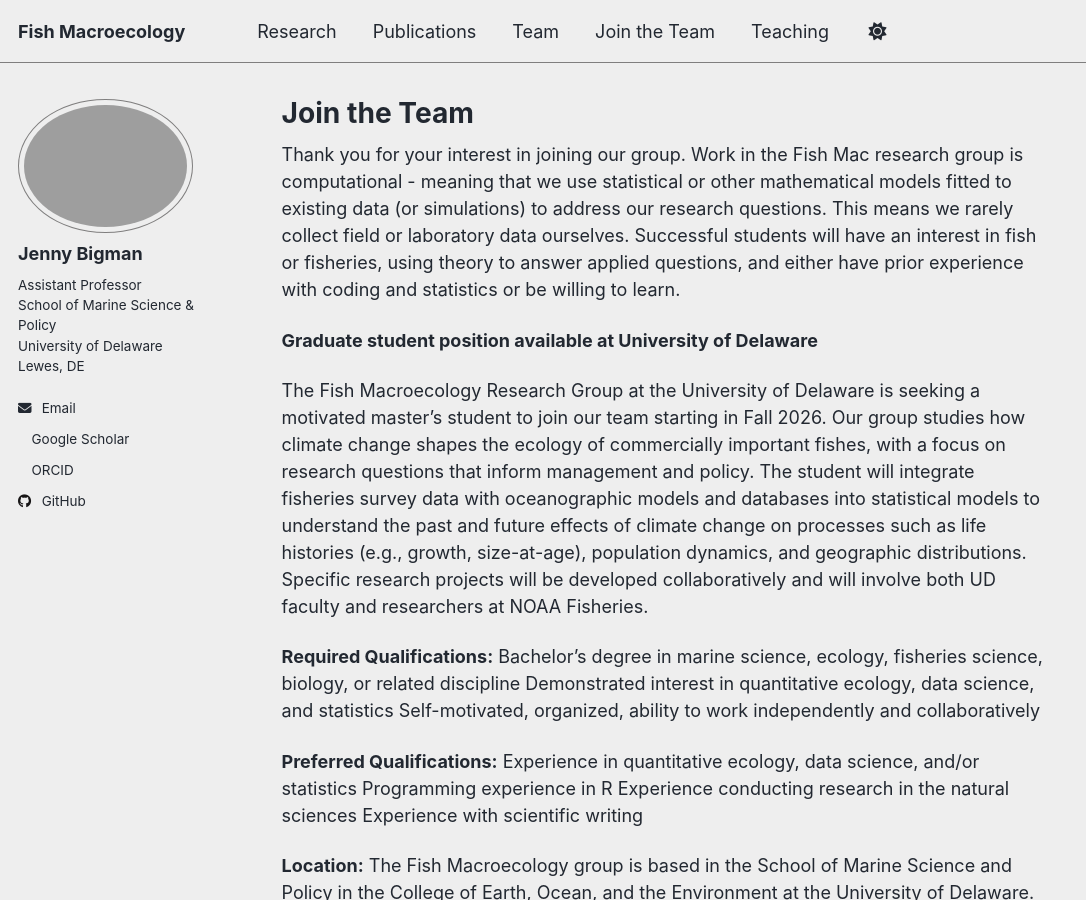
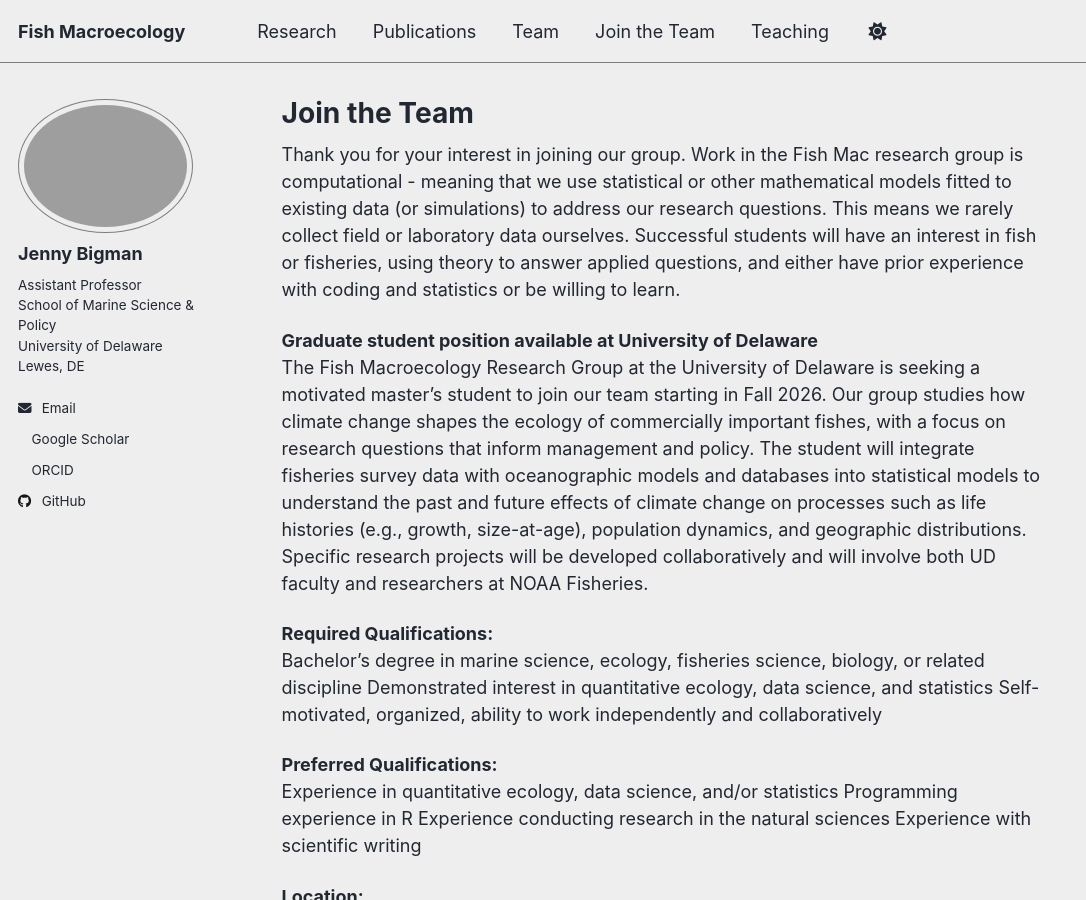
Before and after one commit to jennybigman/jennybigman.github.io, a Jekyll site: the page built from _pages/join the team.md, in a window 1280 px wide and 900 px high. Shown: the whole window, without its empty margins (0-1086 px from the left). Built offline with Jekyll 4.4.1, drawn with Linux system fonts in a browser that asks for light colours; a style sheet for code colours, icons or effects is not loaded.

```diff
--- a/_pages/join the team.md
+++ b/_pages/join the team.md
@@ -7,34 +7,33 @@ author_profile: true
 
 Thank you for your interest in joining our group. Work in the Fish Mac research group is computational - meaning that we use statistical or other mathematical models fitted to existing data (or simulations) to address our research questions. This means we rarely collect field or laboratory data ourselves. Successful students will have an interest in fish or fisheries, using theory to answer applied questions, and either have prior experience with coding and statistics or be willing to learn.
 
-**Graduate student position available at University of Delaware**
-
+**Graduate student position available at University of Delaware**<br>
 The Fish Macroecology Research Group at the University of Delaware is seeking a motivated master’s student to join our team starting in Fall 2026. Our group studies how climate change shapes the ecology of commercially important fishes, with a focus on research questions that inform management and policy. The student will integrate fisheries survey data with oceanographic models and databases into statistical models to understand the past and future effects of climate change on processes such as life histories (e.g., growth, size-at-age), population dynamics, and geographic distributions. Specific research projects will be developed collaboratively and will involve both UD faculty and researchers at NOAA Fisheries.
 
-**Required Qualifications:**
+**Required Qualifications:**<br>
 Bachelor’s degree in marine science, ecology, fisheries science, biology, or related discipline
 Demonstrated interest in quantitative ecology, data science, and statistics
 Self-motivated, organized, ability to work independently and collaboratively
 
-**Preferred Qualifications:**
+**Preferred Qualifications:**<br>
 Experience in quantitative ecology, data science, and/or statistics
 Programming experience in R
 Experience conducting research in the natural sciences
 Experience with scientific writing
 
-**Location:**
+**Location:**<br>
 The Fish Macroecology group is based in the School of Marine Science and Policy in the College of Earth, Ocean, and the Environment at the University of Delaware. The position will be based at the Hugh R. Sharp campus in Lewes, DE.
 
-**To apply:**
-Interested students should contact Dr. Jenny Bigman (Assistant Professor, University of Delaware) at jbigman@udel.edu before submitting a formal application for graduate school to UD. Please send a single PDF file that includes:
-  1. Cover letter outlining background, career goals, interests in joining Fish Mac group and UD SMSP/CEOE
-  2. Curriculum vitae (CV)
-  3. Short statement of research interests (1 page max)
-  4. Writing sample (e.g., a publication, proposal, research paper)
-  5. Unofficial transcripts
-  6. Name and contact information for two professional references
+**To apply:**<br>
+Interested students should contact Dr. Jenny Bigman (Assistant Professor, University of Delaware) at jbigman@udel.edu before submitting a formal application for graduate school to UD. Please send a single PDF file that includes:<br>
+  1. Cover letter outlining background, career goals, interests in joining Fish Mac group and UD SMSP/CEOE<br>
+  2. Curriculum vitae (CV)<br>
+  3. Short statement of research interests (1 page max)<br>
+  4. Writing sample (e.g., a publication, proposal, research paper)<br>
+  5. Unofficial transcripts<br>
+  6. Name and contact information for two professional references<br>
 
-Please see [UD’s Graduate Admission’s website](https://www.udel.edu/academics/colleges/grad/prospective-students/grad-admissions/) for more information on the UD application process.
+Please see [UD’s Graduate Admission’s website](https://www.udel.edu/academics/colleges/grad/prospective-students/grad-admissions/) for more information on the UD application process.<br>
 
 
 Outside of this opportunity, we are always looking for motivated students who are interested in the work that we do. Funding for graduate students at UD SMSP comes from grants, so availability of positions can be limited. If you are interested, please email jbigman@udel.edu.
```
